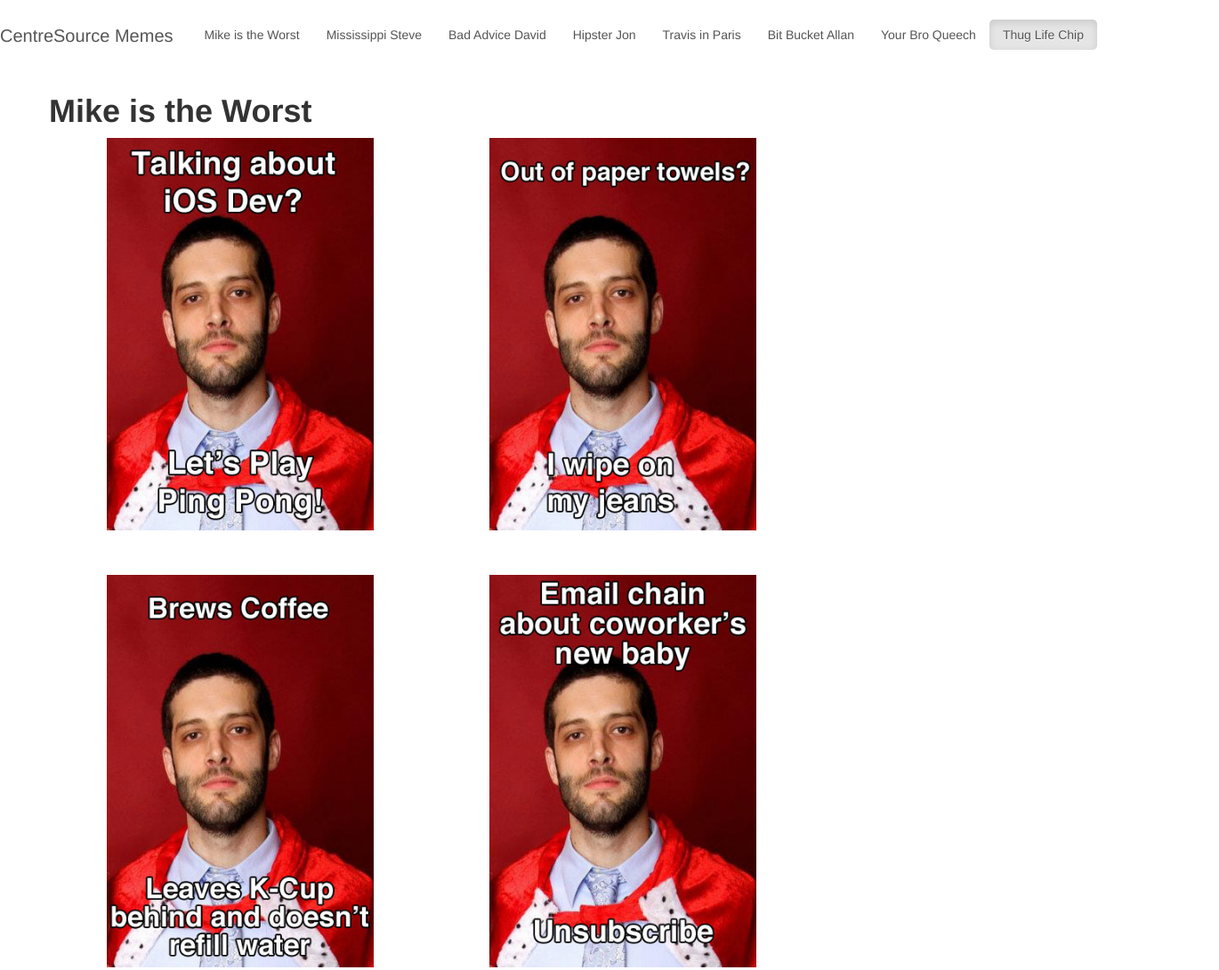
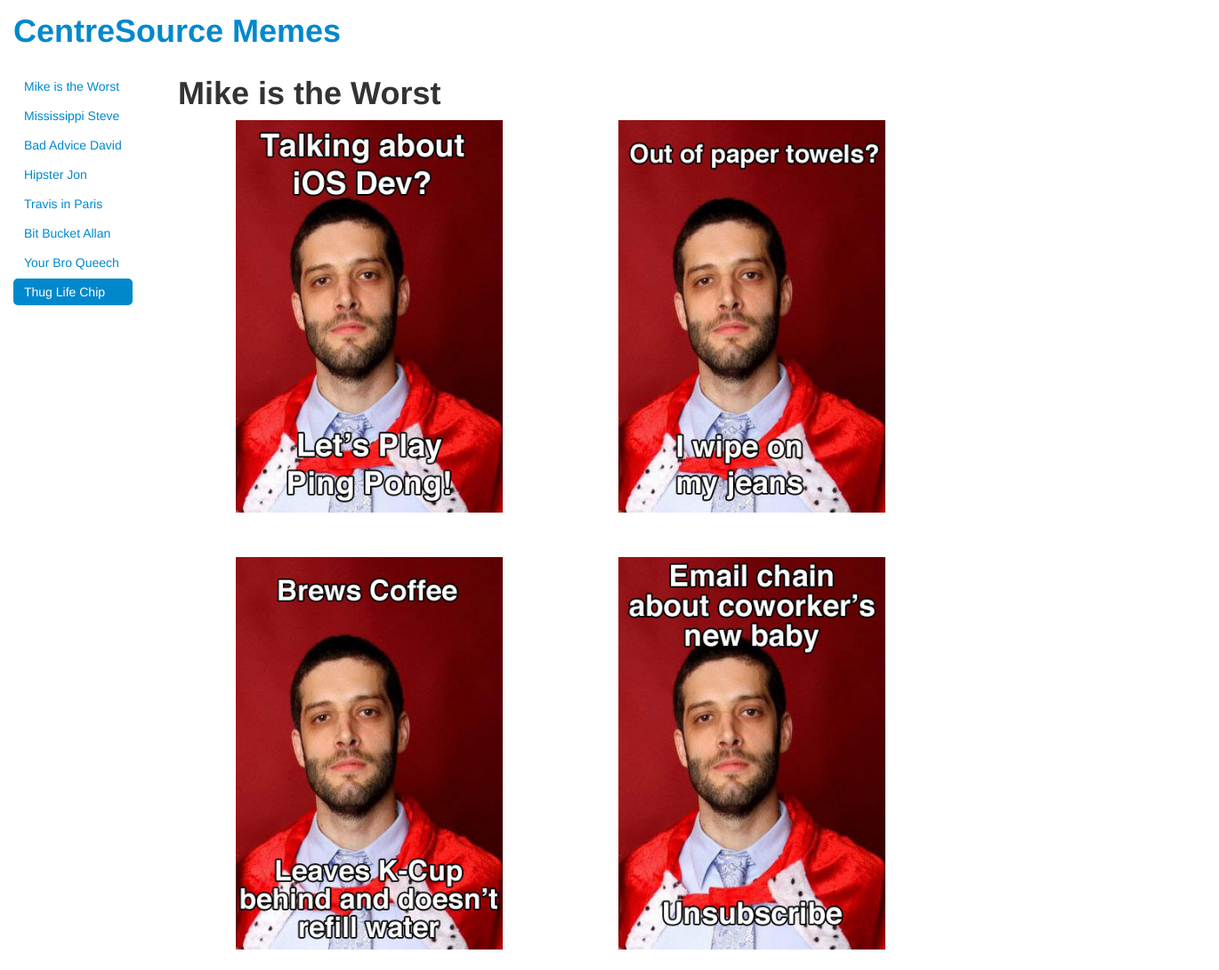
Before and after one commit to centresource/cs-memes, a plain HTML site: page index.html in a window 1280 px wide. Shown: the top 1090 px of the page at 89% size, 1370 px wide, since content can reach past the window. Drawn offline with Linux system fonts and the light colour scheme.

Commit message:
Fixed sidebar

```diff
--- a/css/style.css
+++ b/css/style.css
@@ -1,3 +1,7 @@
+body {
+  padding: 0;
+  margin: 0;
+}
 section {
   padding-top: 75px;
 }
@@ -7,6 +11,25 @@ img {
   float: left;
 }
 
+#main-nav {
+  position: fixed;
+  top: 80px;
+  left: 15px;
+}
+
+h1.brand {
+  background: #fff;
+  left: 0;
+  margin: 0;
+  padding: 15px;
+  position: fixed;
+  top: 0;
+  width: 100%;
+}
+
+.container {
+  margin-left: 200px;
+}
 
 #mike-is-the-worst img {
   max-height: 441px;
--- a/index.html
+++ b/index.html
@@ -8,9 +8,9 @@
     <link rel="stylesheet" href="css/style.css" type="text/css" media="screen" charset="utf-8" >
   </head>
 
-  <body data-spy="scroll">
-      <div class="navbar">
-          <a class="brand" href="http://memes.centresource.com">CentreSource Memes</a>
+  <body data-spy="scroll" data-target="#main-nav">
+          <h1 class="brand"><a href="http://memes.centresource.com">CentreSource Memes</a></h1>
+          <div id="main-nav">
           <ul class="nav nav-pills nav-stacked">
             <li><a href="#mike-is-the-worst">Mike is the Worst</a></li>
             <li><a href="#mississippi-steve">Mississippi Steve</a></li>
@@ -22,7 +22,7 @@
             <li><a href="#thug-life-chip">Thug Life Chip</a></li>
 <!--            <li><a href="mailto:jon@centresource.com">Submit Your Own</a></li>          -->
           </ul>
-      </div><!-- /navbar-inner -->
+      </div>
 
     <div class="container">
       <a name="mike-is-the-worst"></a>
```
Also changed, not shown: js/bootstrap.min.js.
